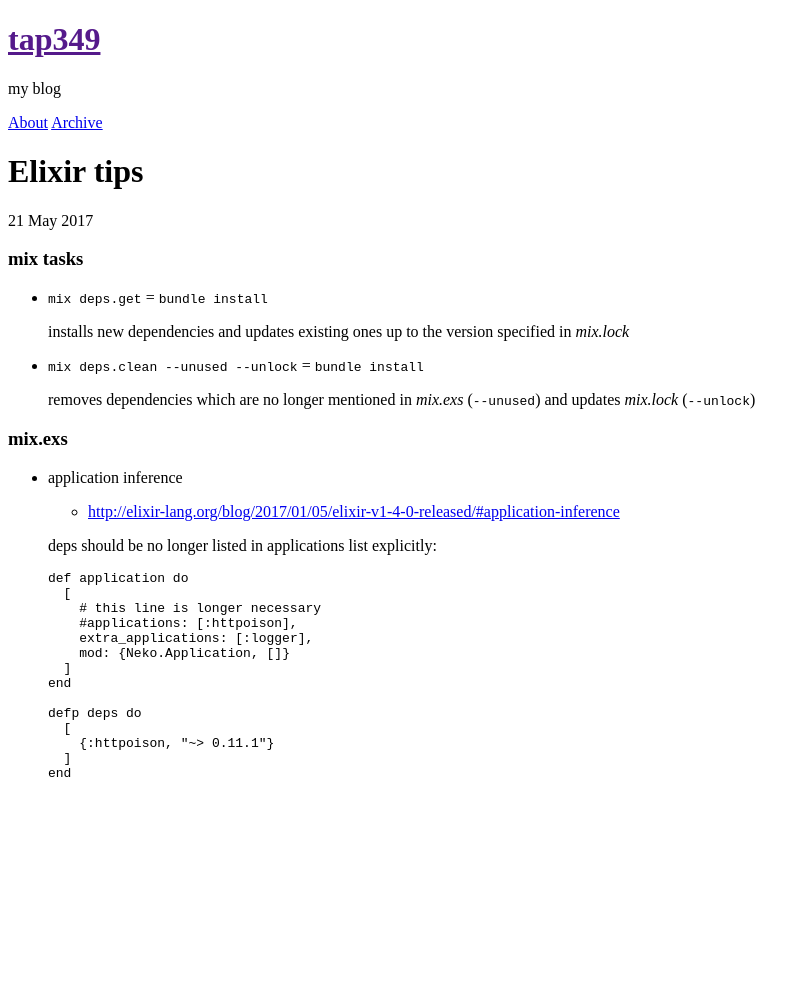
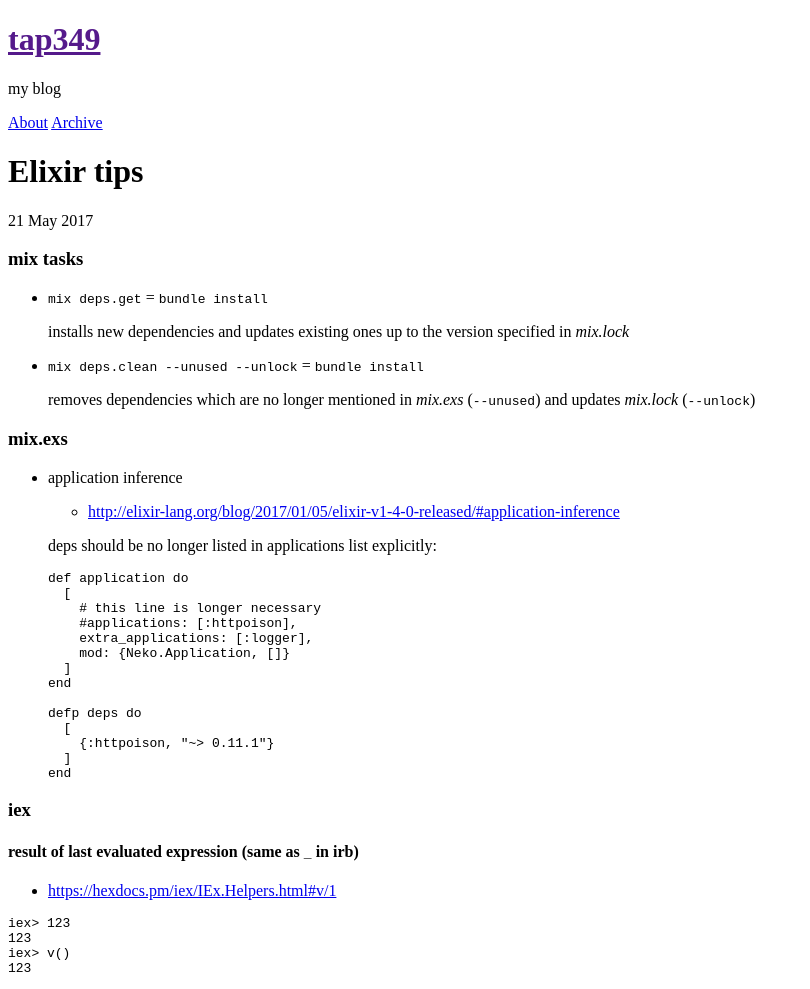
Before and after one commit to tap349/tap349.github.io, a Jekyll site: the page built from _posts/2017-05-21-elixir-tips.md, in a window 1280 px wide. Shown: the whole page, without its empty margins (0-810 px from the left). Built offline with Jekyll 4.4.1, drawn with Linux system fonts in a browser that asks for light colours; before the commit the page ends 900 px from its top, so only the background shows below that.

Commit message:
update 2017-05-21_13:00:43

````diff
--- a/_posts/2017-05-21-elixir-tips.md
+++ b/_posts/2017-05-21-elixir-tips.md
@@ -44,3 +44,16 @@ categories: [elixir]
     ]
   end
   ```
+
+### iex
+
+#### result of last evaluated expression (same as `_` in irb)
+
+- <https://hexdocs.pm/iex/IEx.Helpers.html#v/1>
+
+```sh
+iex> 123
+123
+iex> v()
+123
+```
````
